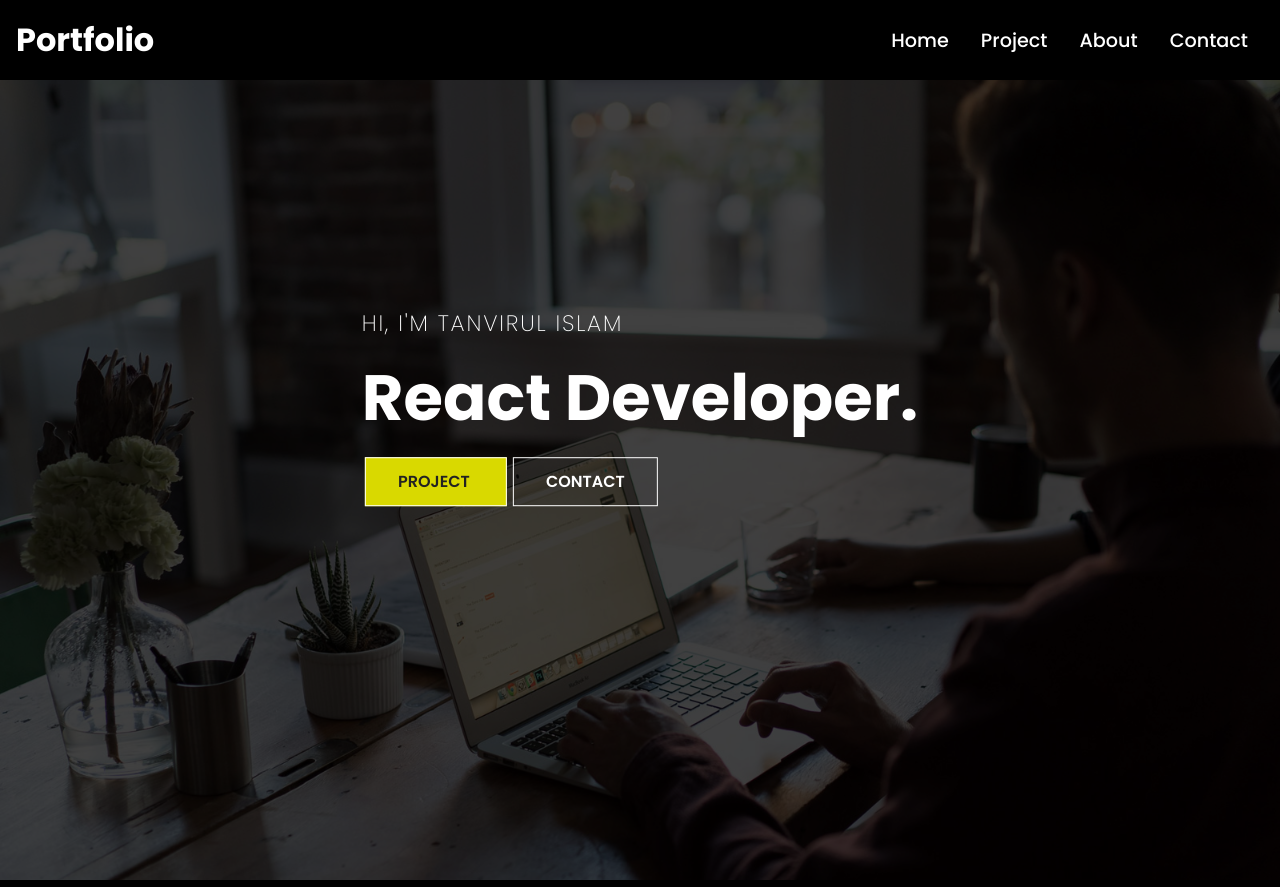
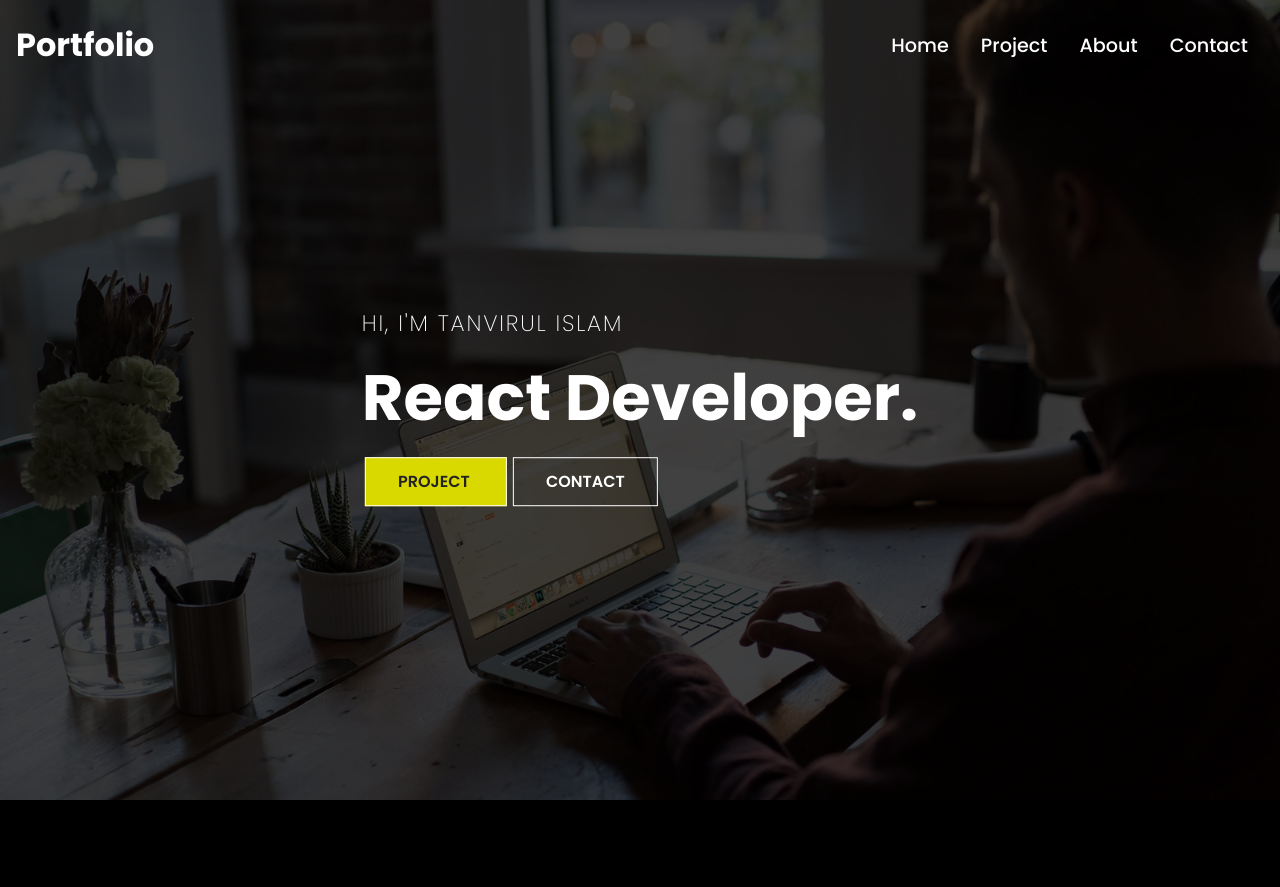
Before and after one commit to tanvir35web/React-Portfolio-Website, a React (Vite) app: page / in a window 1280 px wide. After the commit the page ends 807 px from the top, so only its background shows below. Built offline with nearby package versions, Linux system fonts and the light colour scheme.

Commit message:
Nav menu fixed

```diff
--- a/src/components/NavBarStyle.css
+++ b/src/components/NavBarStyle.css
@@ -3,6 +3,10 @@
     justify-content: space-between;
     align-items: center;
     padding: 1rem;
+    width: 100%;
+    height: 90px;
+    position: fixed;
+    z-index: 10;
 }
 
 .nav-menu {
```
